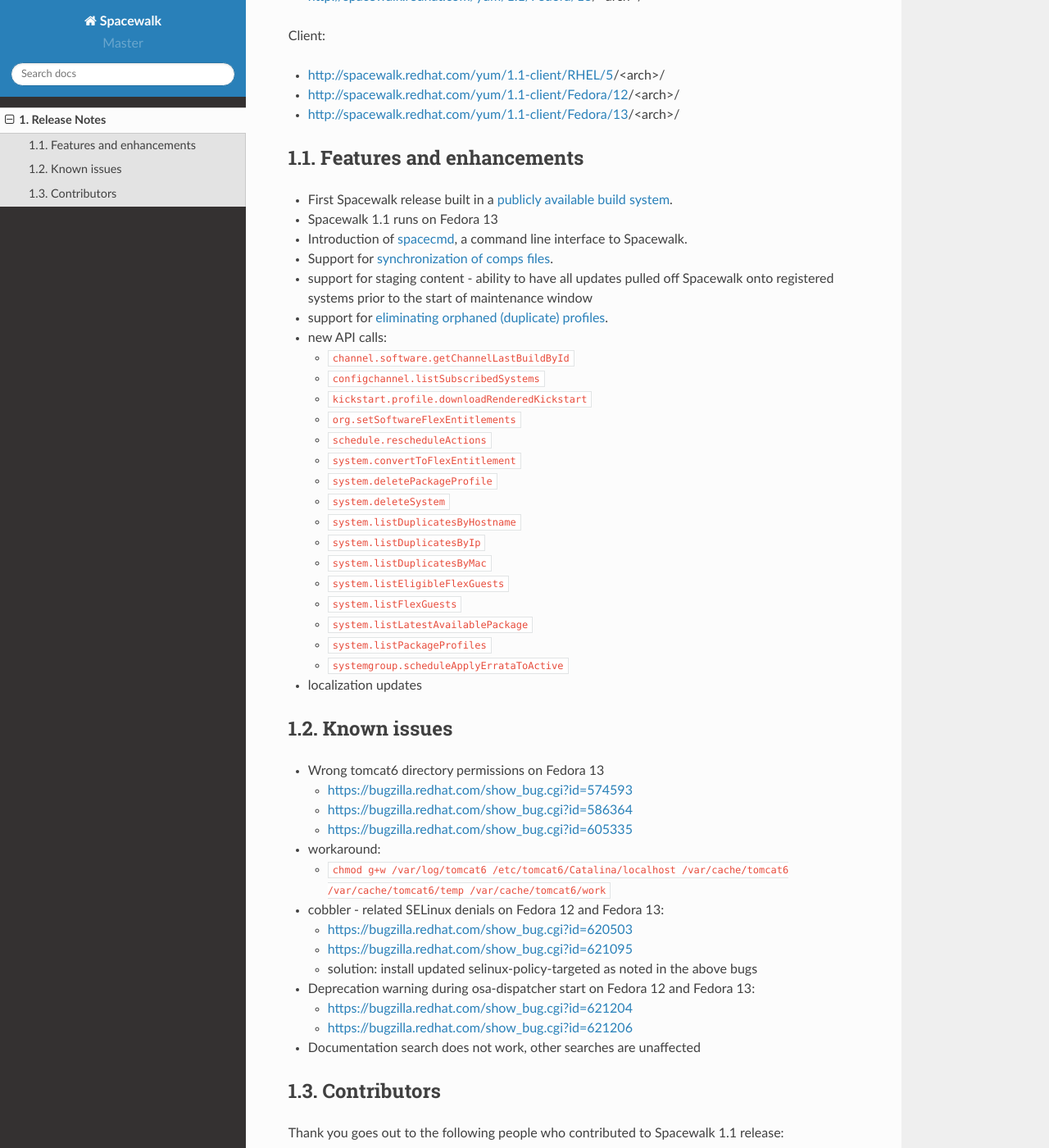
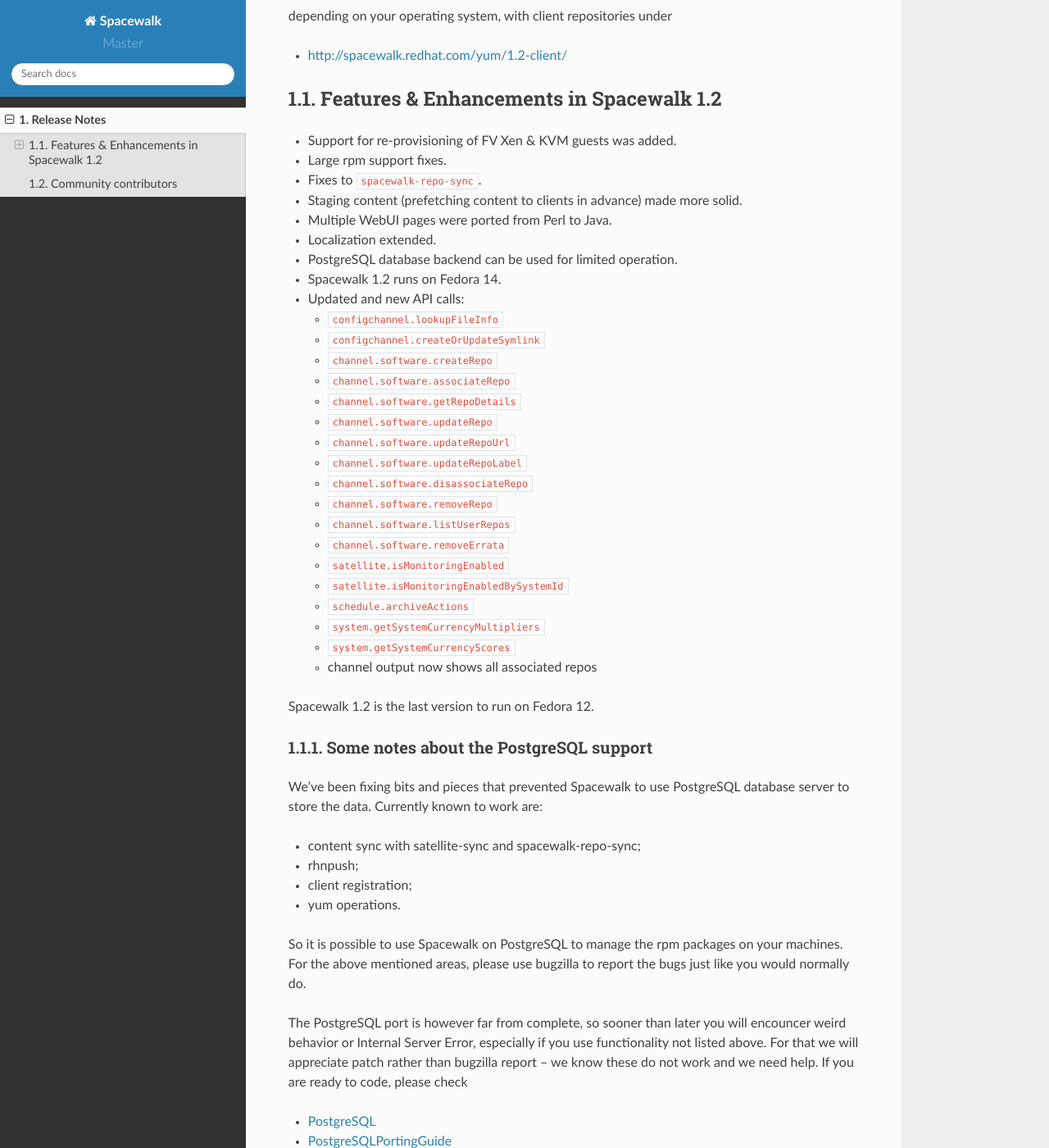
Before and after one commit to spacewalkproject/spacewalk-docs, a Sphinx documentation site: the page built from docs/source/release_notes/index.rst, in a window 1280 px wide and 1400 px high, scrolled down 320 px. Shown: the whole window at 82% size. Built offline with Sphinx 7.4.7 and the Read the Docs theme 2.0.0, drawn with Linux system fonts in a browser that asks for light colours; some of the changed text lies outside the part shown.

Commit message:
Updating to 1.2
Signed-off-by: Avi Miller <avi.miller@oracle.com>

```diff
--- a/docs/source/release_notes/index.rst
+++ b/docs/source/release_notes/index.rst
@@ -1,86 +1,85 @@
 Release Notes
 =============
 
-Spacewalk 1.1 has been released!
+Spacewalk 1.2 is now available for download from
 
-Server:
+* http://spacewalk.redhat.com/yum/1.2/RHEL/5/$basearch/
+* http://spacewalk.redhat.com/yum/1.2/Fedora/12/$basearch/
+* http://spacewalk.redhat.com/yum/1.2/Fedora/13/$basearch/
+* http://spacewalk.redhat.com/yum/1.2/Fedora/14/$basearch/
 
-* http://spacewalk.redhat.com/yum/1.1/RHEL/5/<arch>/
-* http://spacewalk.redhat.com/yum/1.1/Fedora/12/<arch>/
-* http://spacewalk.redhat.com/yum/1.1/Fedora/13/<arch>/
+depending on your operating system, with client repositories under
 
-Client:
+* http://spacewalk.redhat.com/yum/1.2-client/
 
-* http://spacewalk.redhat.com/yum/1.1-client/RHEL/5/<arch>/
-* http://spacewalk.redhat.com/yum/1.1-client/Fedora/12/<arch>/
-* http://spacewalk.redhat.com/yum/1.1-client/Fedora/13/<arch>/
+Features & Enhancements in Spacewalk 1.2
+----------------------------------------
 
-Features and enhancements
--------------------------
+* Support for re-provisioning of FV Xen & KVM guests was added.
+* Large rpm support fixes.
+* Fixes to ``spacewalk-repo-sync``.
+* Staging content (prefetching content to clients in advance) made more solid.
+* Multiple WebUI pages were ported from Perl to Java.
+* Localization extended.
+* PostgreSQL database backend can be used for limited operation.
+* Spacewalk 1.2 runs on Fedora 14.
+* Updated and new API calls:
 
-* First Spacewalk release built in a `publicly available build system <http://koji.spacewalkproject.org/koji>`_.
-* Spacewalk 1.1 runs on Fedora 13
-* Introduction of `spacecmd <https://fedorahosted.org/spacewalk/wiki/spacecmd>`_, a command line interface to Spacewalk.
-* Support for `synchronization of comps files <https://fedorahosted.org/spacewalk/wiki/Features/CompsSyncing>`_.
-* support for staging content - ability to have all updates pulled off Spacewalk onto registered systems prior to the start of maintenance window
-* support for `eliminating orphaned (duplicate) profiles <https://fedorahosted.org/spacewalk/wiki/DuplicateProfiles>`_.
-* new API calls:
+  * ``configchannel.lookupFileInfo``
+  * ``configchannel.createOrUpdateSymlink``
+  * ``channel.software.createRepo``
+  * ``channel.software.associateRepo``
+  * ``channel.software.getRepoDetails``
+  * ``channel.software.updateRepo``
+  * ``channel.software.updateRepoUrl``
+  * ``channel.software.updateRepoLabel``
+  * ``channel.software.disassociateRepo``
+  * ``channel.software.removeRepo``
+  * ``channel.software.listUserRepos``
+  * ``channel.software.removeErrata``
+  * ``satellite.isMonitoringEnabled``
+  * ``satellite.isMonitoringEnabledBySystemId``
+  * ``schedule.archiveActions``
+  * ``system.getSystemCurrencyMultipliers``
+  * ``system.getSystemCurrencyScores``
+  * channel output now shows all associated repos
 
-  * ``channel.software.getChannelLastBuildById``
-  * ``configchannel.listSubscribedSystems``
-  * ``kickstart.profile.downloadRenderedKickstart``
-  * ``org.setSoftwareFlexEntitlements``
-  * ``schedule.rescheduleActions``
-  * ``system.convertToFlexEntitlement``
-  * ``system.deletePackageProfile``
-  * ``system.deleteSystem``
-  * ``system.listDuplicatesByHostname``
-  * ``system.listDuplicatesByIp``
-  * ``system.listDuplicatesByMac``
-  * ``system.listEligibleFlexGuests``
-  * ``system.listFlexGuests``
-  * ``system.listLatestAvailablePackage``
-  * ``system.listPackageProfiles``
-  * ``systemgroup.scheduleApplyErrataToActive``
+Spacewalk 1.2 is the last version to run on Fedora 12.
 
-* localization updates
+Some notes about the PostgreSQL support
+~~~~~~~~~~~~~~~~~~~~~~~~~~~~~~~~~~~~~~~
 
-Known issues
-------------
+We've been fixing bits and pieces that prevented Spacewalk to use PostgreSQL database server to store the data. Currently known to work are:
 
-* Wrong tomcat6 directory permissions on Fedora 13
+* content sync with satellite-sync and spacewalk-repo-sync;
+* rhnpush;
+* client registration;
+* yum operations.
 
-  * https://bugzilla.redhat.com/show_bug.cgi?id=574593
-  * https://bugzilla.redhat.com/show_bug.cgi?id=586364
-  * https://bugzilla.redhat.com/show_bug.cgi?id=605335
+So it is possible to use Spacewalk on PostgreSQL to manage the rpm packages on your machines. For the above mentioned areas, please use bugzilla to report the bugs just like you would normally do.
 
-* workaround:
+The PostgreSQL port is however far from complete, so sooner than later you will encouncer weird behavior or Internal Server Error, especially if you use functionality not listed above. For that we will appreciate patch rather than bugzilla report -- we know these do not work and we need help. If you are ready to code, please check
 
-  * ``chmod g+w /var/log/tomcat6 /etc/tomcat6/Catalina/localhost /var/cache/tomcat6 /var/cache/tomcat6/temp /var/cache/tomcat6/work``
+* `PostgreSQL <https://fedorahosted.org/spacewalk/wiki/PostgreSQL>`_
+* `PostgreSQLPortingGuide <https://fedorahosted.org/spacewalk/wiki/PostgreSQLPortingGuide>`_
 
-* cobbler - related SELinux denials on Fedora 12 and Fedora 13:
+Community contributors
+----------------------
 
-  * https://bugzilla.redhat.com/show_bug.cgi?id=620503
-  * https://bugzilla.redhat.com/show_bug.cgi?id=621095
-  * solution: install updated selinux-policy-targeted as noted in the above bugs
+We thank the community members who contributed to this release:
 
-* Deprecation warning during osa-dispatcher start on Fedora 12 and Fedora 13:
-
-  * https://bugzilla.redhat.com/show_bug.cgi?id=621204
-  * https://bugzilla.redhat.com/show_bug.cgi?id=621206
-
-* Documentation search does not work, other searches are unaffected
-
-Contributors
-------------
-
-Thank you goes out to the following people who contributed to Spacewalk 1.1 release:
-
+* Ali Yousefi Sabzevar
 * Aron Parsons
 * Colin Coe
-* James Hogarth
+* Francesco Tombolini
+* Jaswinder Singh Phulewala
 * Joshua Roys
-* Lukas Durfina
-* Maxim Burgerhout
-* Paul Morgan
-* Satoru SATOH
+* KrishnaBabu Krothapalli
+* Luc de Louw
+* Manoj Kumar Giri
+* Timo Trinks
+* Yulia Poyarkova
+
+with special kudos to Colin Coe for his Java porting and API work.
+
+https://fedorahosted.org/spacewalk/wiki/ContributorList
```
